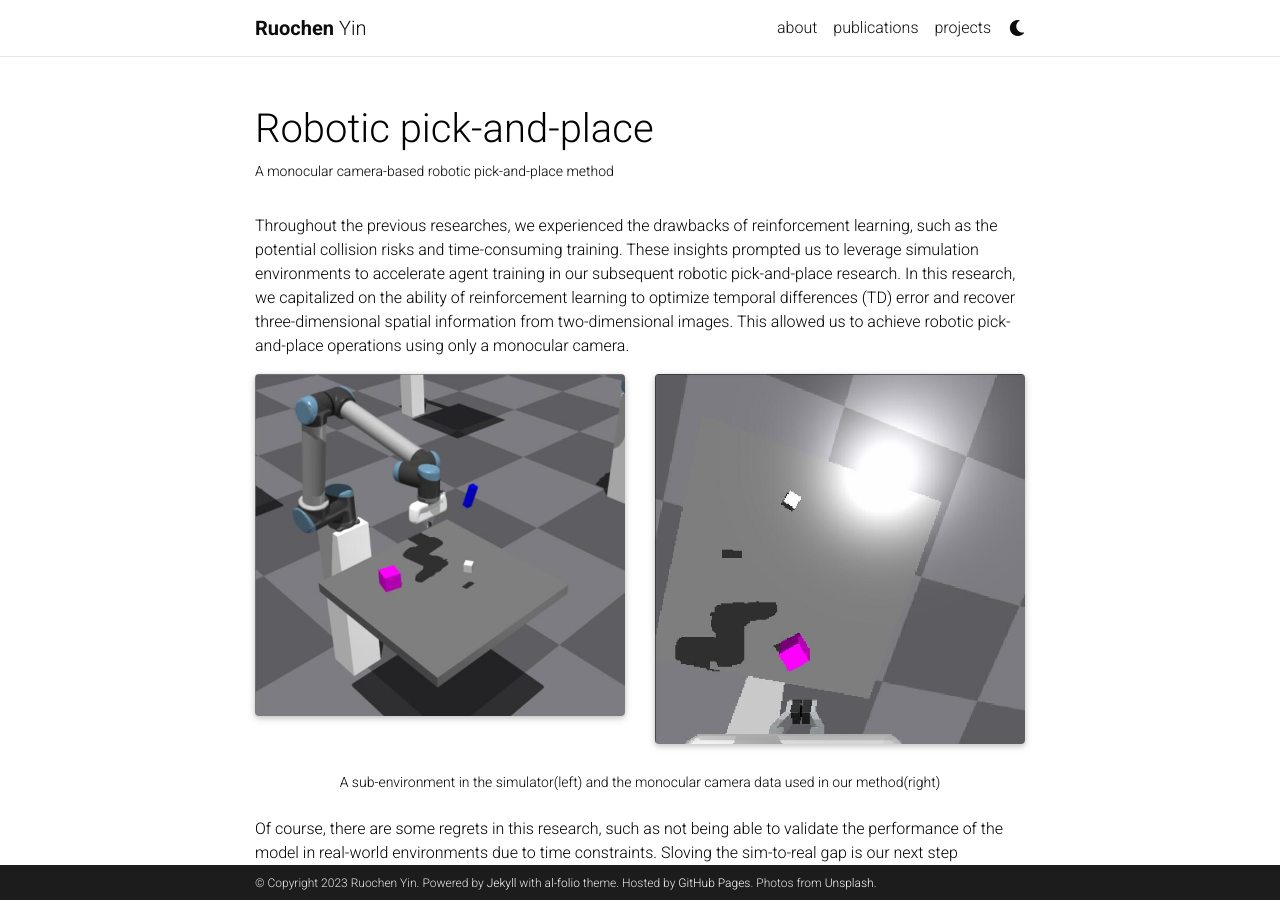
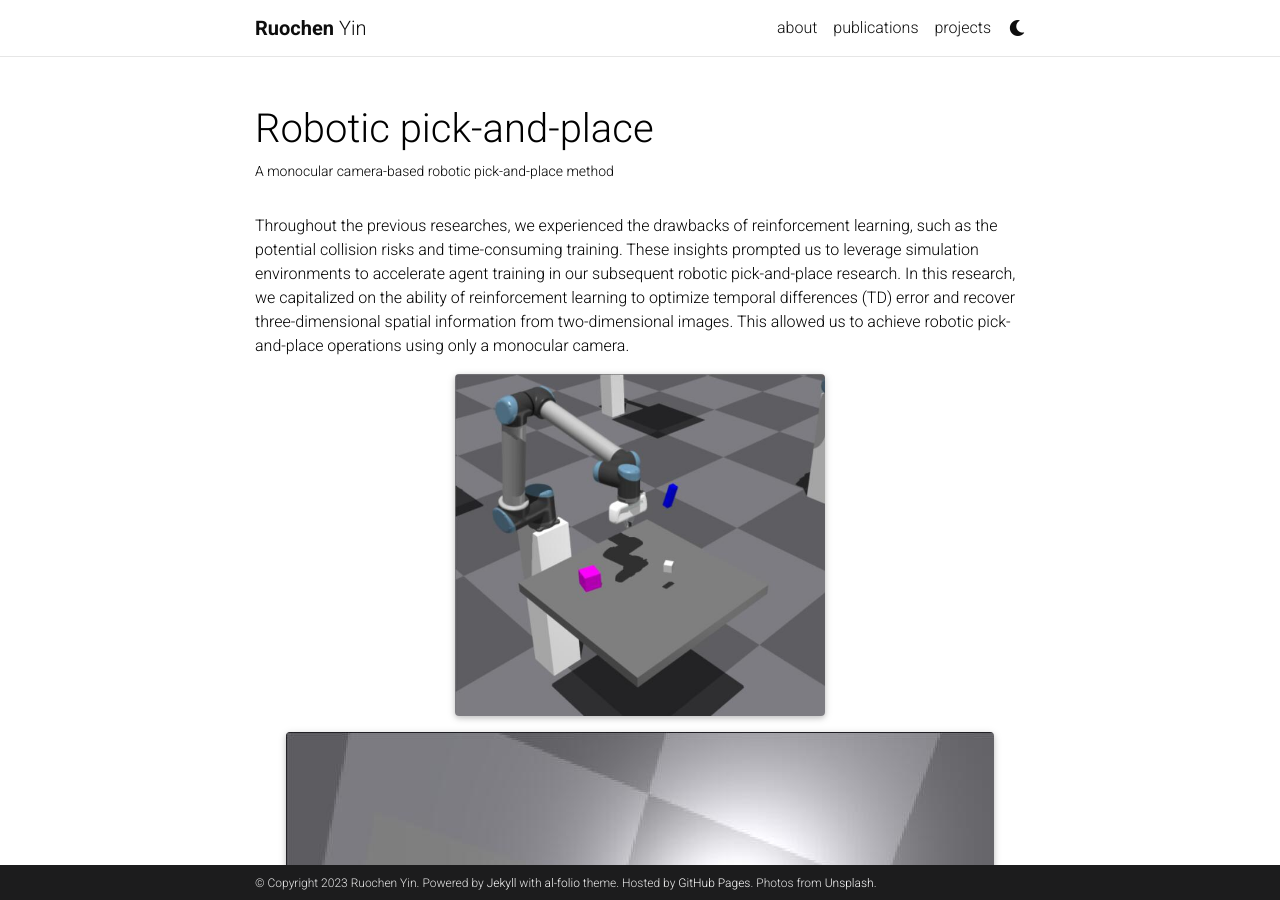
Before and after one commit to rolandying/rolandying.github.io, a Jekyll site: the page built from _projects/3_project.md, in a window 1280 px wide and 900 px high. Built offline with Jekyll 4.4.1, drawn with Linux system fonts in a browser that asks for light colours; comment, search, counter and statistics services are not loaded; a style sheet for code colours, icons or effects is not loaded.

Commit message:
Update 3_project.md

```diff
--- a/_projects/3_project.md
+++ b/_projects/3_project.md
@@ -12,10 +12,10 @@
 Throughout the previous researches, we experienced the drawbacks of reinforcement learning, such as the potential collision risks and time-consuming training. These insights prompted us to leverage simulation environments to accelerate agent training in our subsequent robotic pick-and-place research. In this research, we capitalized on the ability of reinforcement learning to optimize temporal differences (TD) error and recover three-dimensional spatial information from two-dimensional images. This allowed us to achieve robotic pick-and-place operations using only a monocular camera.
 
 <div class="row justify-content-sm-center">
-    <div class="col">
+    <div class="col-sm-6 mt-3 mt-md-0">
         {% include figure.html path="assets/img/p3.jpg" title="example image" class="img-fluid rounded z-depth-1" %}
     </div>
-    <div class="col">
+    <div class="col-sm-5.5 mt-3 mt-md-0">
         {% include figure.html path="assets/img/pj31.jpg" title="example image" class="img-fluid rounded z-depth-1" %}
     </div>
 </div>
```
